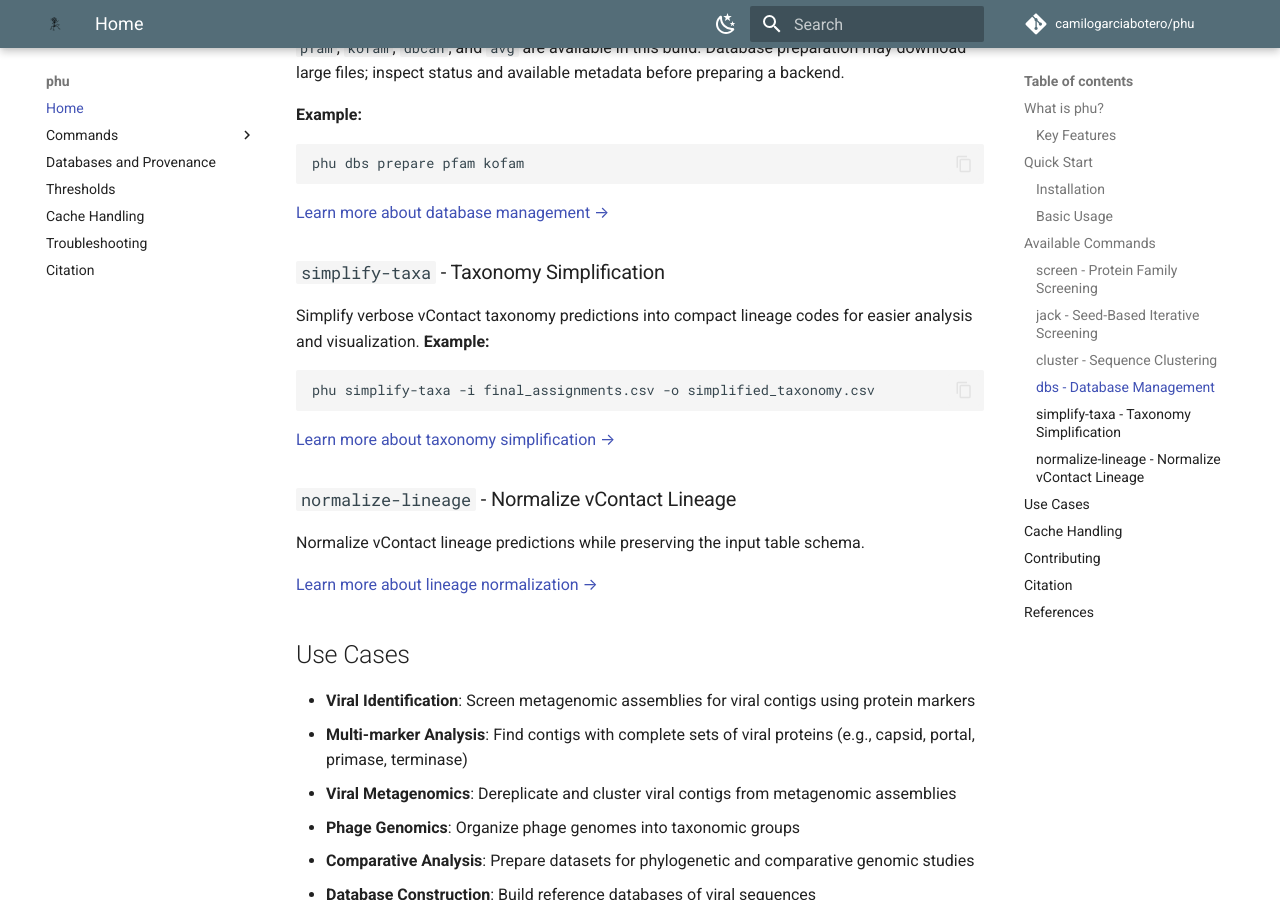
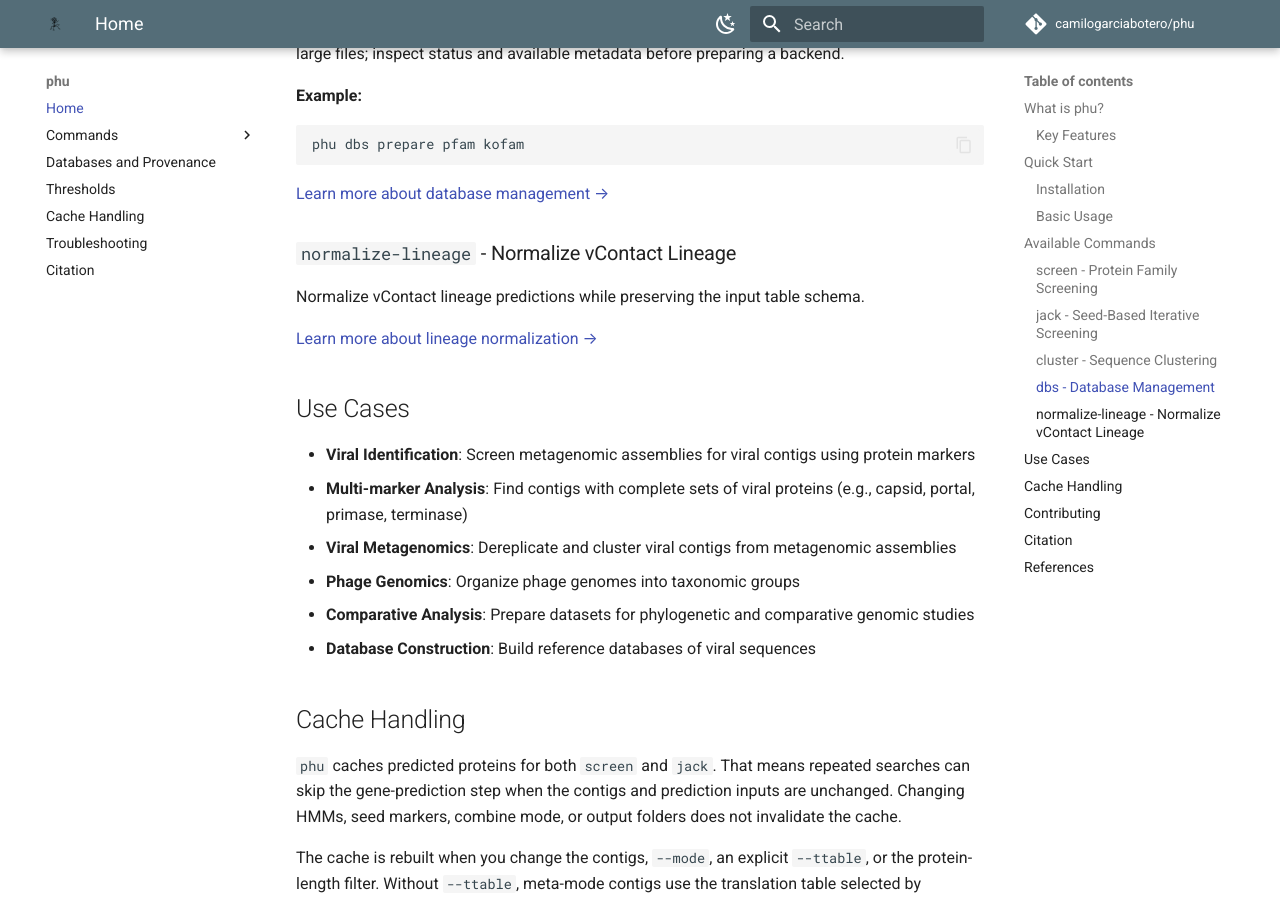
Before and after one commit to camilogarciabotero/phu, an MkDocs documentation site: the page built from docs/index.md, in a window 1280 px wide and 900 px high, scrolled down 3057 px. Built offline with MkDocs 1.6.1 and Material for MkDocs 9.7.7, drawn with Linux system fonts in a browser that asks for light colours; comment, search, counter and statistics services are not loaded; some of the changed text lies outside the part shown.

Commit message:
Deprecate simplify-taxa: hide it from the CLI help
The command still works as before, but is no longer listed in `phu --help`
and prints a one-line deprecation notice to stderr when run. Remove it from
the command listings in the README, docs index and mkdocs nav; its doc page
stays on disk with a deprecation note.

Co-Authored-By: Claude Fable 5.2 <noreply@anthropic.com>

````diff
--- a/docs/index.md
+++ b/docs/index.md
@@ -54,7 +54,6 @@ phu --help
 ╰──────────────────────────────────────────────────────────────────────────────────────────────╯
 ╭─ Workflow ───────────────────────────────────────────────────────────────────────────────────╮
 │ cluster        Sequence clustering wrapper around external 'vclust' with three modes.        │
-│ simplify-taxa  Simplify vContact taxonomy prediction columns into compact lineage codes.     │
 │ avger          Predict and curate putative auxiliary viral genes.                            │
 │ screen         Screen contigs for protein families using HMMER on predicted CDS.             │
 │ jack           Iteratively screen contigs from one or more seed protein markers with         │
@@ -135,16 +134,6 @@ phu dbs prepare pfam kofam
 [Learn more about database management →](commands/dbs.md)
 
 
-### `simplify-taxa` - Taxonomy Simplification
-
-Simplify verbose vContact taxonomy predictions into compact lineage codes for easier analysis and visualization.
-**Example:**
-```bash
-phu simplify-taxa -i final_assignments.csv -o simplified_taxonomy.csv
-```
-
-[Learn more about taxonomy simplification →](commands/simplify-taxa.md)
-
 ### `normalize-lineage` - Normalize vContact Lineage
 
 Normalize vContact lineage predictions while preserving the input table schema.
--- a/mkdocs.yaml
+++ b/mkdocs.yaml
@@ -69,7 +69,6 @@ nav:
       - commands/dbs.md
       - commands/cluster.md
       - commands/avger.md
-      - commands/simplify-taxa.md
       - commands/normalize-lineage.md
       - commands/screen.md
       - commands/jack.md
````
Also changed, not shown: CHANGELOG.md (+6 -0 lines), README.md (+0 -3 lines), docs/commands/simplify-taxa.md (+5 -0 lines), 2 other files.
